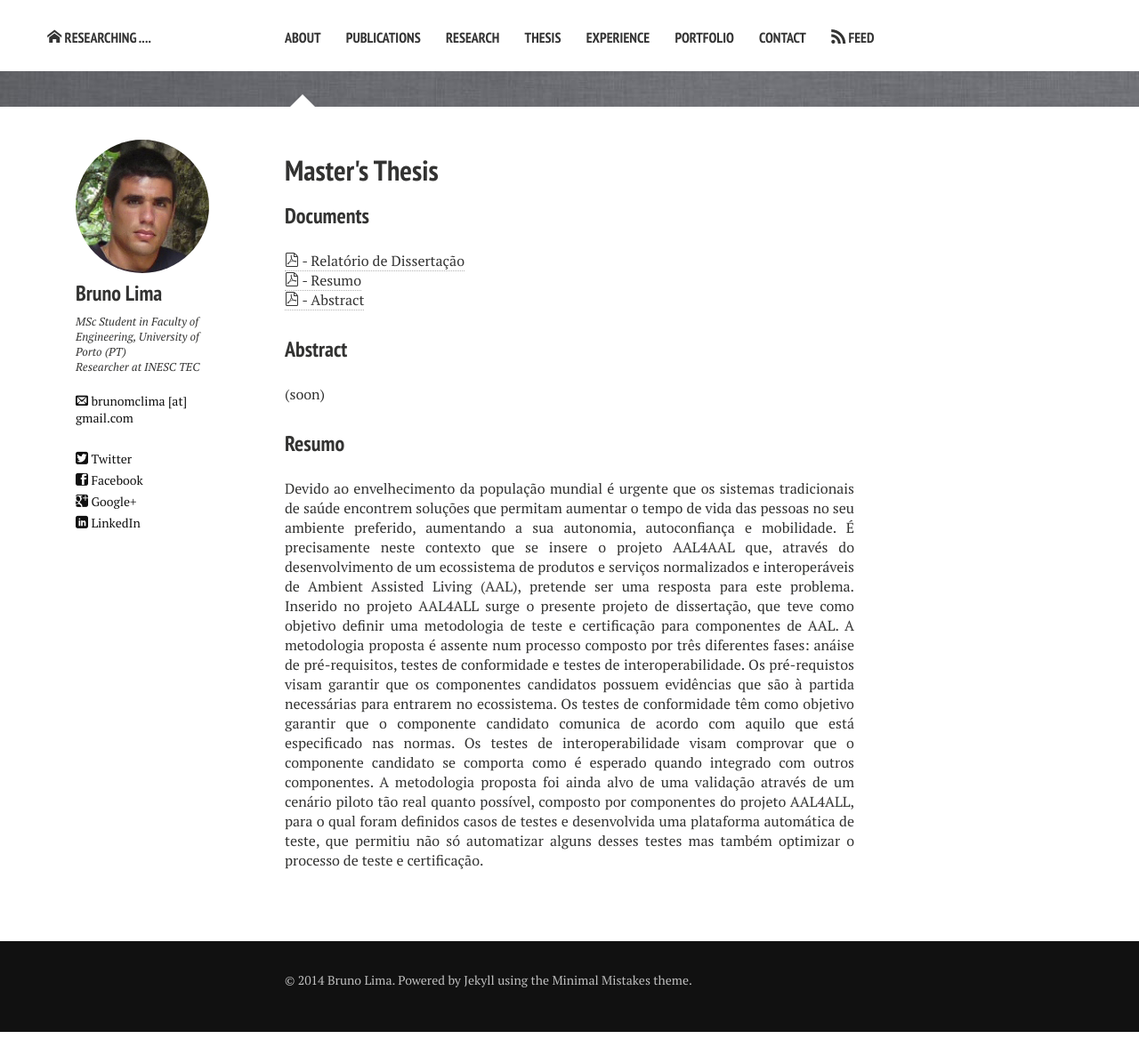
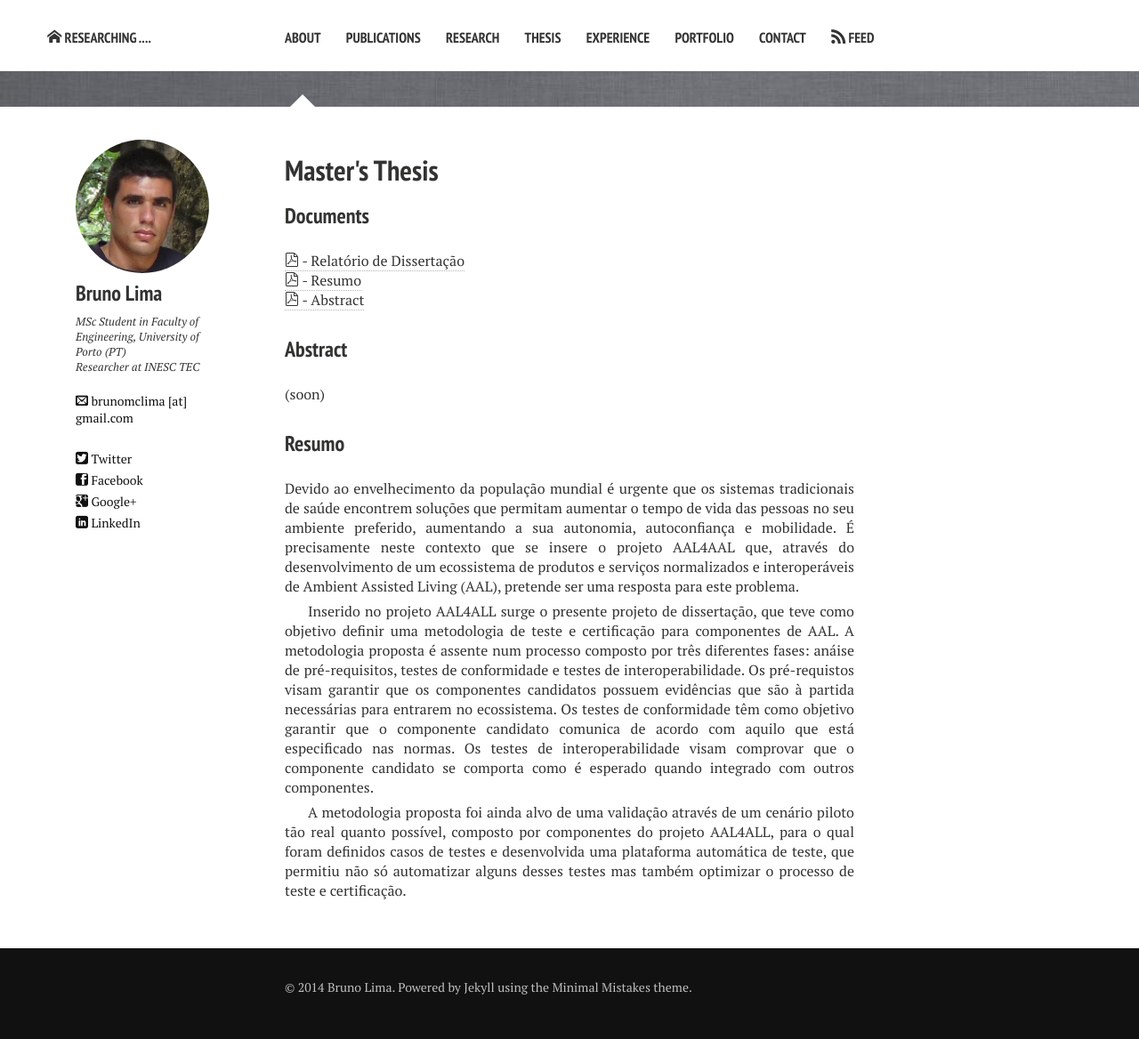
Before and after one commit to Bruno-Lima/Bruno-Lima.github.io, a Jekyll site: the page built from thesis.md, in a window 1280 px wide. Shown: the whole page at 89% size. Built offline with Jekyll 4.4.1, drawn with Linux system fonts in a browser that asks for light colours; nearby versions of some CDN libraries.

Commit message:
fix bugs

```diff
--- a/thesis.md
+++ b/thesis.md
@@ -18,6 +18,6 @@
 
 ### Resumo
 
-Devido ao envelhecimento da população mundial é urgente que os sistemas tradicionais de saúde encontrem soluções que permitam aumentar o tempo de vida das pessoas no seu ambiente preferido, aumentando a sua autonomia, autoconfiança e mobilidade. É precisamente neste contexto que se insere o projeto AAL4AAL que, através do desenvolvimento de um ecossistema de produtos e serviços normalizados e interoperáveis de Ambient Assisted Living (AAL), pretende ser uma resposta para este problema.
-Inserido no projeto AAL4ALL surge o presente projeto de dissertação, que teve como objetivo definir uma metodologia de teste e certificação para componentes de AAL. A metodologia proposta é assente num processo composto por três diferentes fases: anáise de pré-requisitos, testes de conformidade e testes de interoperabilidade. Os pré-requistos visam garantir que os componentes candidatos possuem evidências que são à partida necessárias para entrarem no ecossistema. Os testes de conformidade têm como objetivo garantir que o componente candidato comunica de acordo com aquilo que está especificado nas normas. Os testes de interoperabilidade visam comprovar que o componente candidato se comporta como é esperado quando integrado com outros componentes.
-A metodologia proposta foi ainda alvo de uma validação através de um cenário piloto tão real quanto possível, composto por componentes do projeto AAL4ALL, para o qual foram definidos casos de testes e desenvolvida uma plataforma automática de teste, que permitiu não só automatizar alguns desses testes mas também optimizar o processo de teste e certificação.
+<p>Devido ao envelhecimento da população mundial é urgente que os sistemas tradicionais de saúde encontrem soluções que permitam aumentar o tempo de vida das pessoas no seu ambiente preferido, aumentando a sua autonomia, autoconfiança e mobilidade. É precisamente neste contexto que se insere o projeto AAL4AAL que, através do desenvolvimento de um ecossistema de produtos e serviços normalizados e interoperáveis de Ambient Assisted Living (AAL), pretende ser uma resposta para este problema.
+<p>Inserido no projeto AAL4ALL surge o presente projeto de dissertação, que teve como objetivo definir uma metodologia de teste e certificação para componentes de AAL. A metodologia proposta é assente num processo composto por três diferentes fases: anáise de pré-requisitos, testes de conformidade e testes de interoperabilidade. Os pré-requistos visam garantir que os componentes candidatos possuem evidências que são à partida necessárias para entrarem no ecossistema. Os testes de conformidade têm como objetivo garantir que o componente candidato comunica de acordo com aquilo que está especificado nas normas. Os testes de interoperabilidade visam comprovar que o componente candidato se comporta como é esperado quando integrado com outros componentes.
+<p>A metodologia proposta foi ainda alvo de uma validação através de um cenário piloto tão real quanto possível, composto por componentes do projeto AAL4ALL, para o qual foram definidos casos de testes e desenvolvida uma plataforma automática de teste, que permitiu não só automatizar alguns desses testes mas também optimizar o processo de teste e certificação.
```
